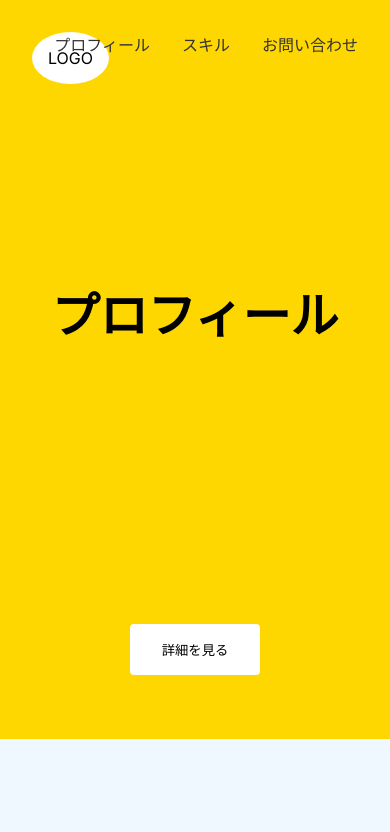
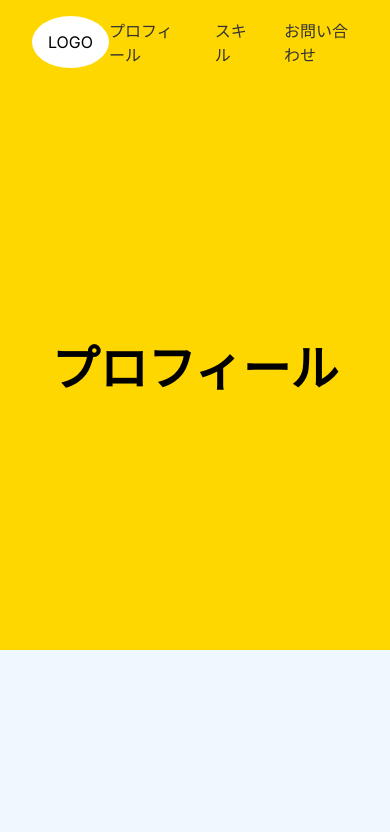
Before and after one commit to motiday/myPage4React, a React (Create React App) app in the folder react-app-sandbox/: page / in a window 390 px wide. Shown: the top 832 px of the page. Built offline with nearby package versions, Linux system fonts and the light colour scheme.

Commit message:
Refactor App layout and styles: Update header to a fixed position with navigation, adjust hero section height, and enhance main content structure. Improve CSS for better responsiveness and visual consistency.

```diff
--- a/react-app-sandbox/src/App.css
+++ b/react-app-sandbox/src/App.css
@@ -5,14 +5,14 @@
 .hero-section {
   background-color: #ffd700;
   padding: 2rem;
-  min-height: 80vh;
+  min-height: 60vh;
   display: flex;
   flex-direction: column;
   position: relative;
 }
 
 .logo {
-  position: absolute;
+  /* position: absolute; */
   top: 2rem;
   left: 2rem;
   background: white;
@@ -21,7 +21,7 @@
 }
 
 nav {
-  position: absolute;
+  /* position: absolute; */
   top: 2rem;
   right: 2rem;
   display: flex;
@@ -149,3 +149,20 @@ footer {
     transform: translateY(0);
   }
 }
+
+.header {
+  position: fixed;
+  top: 0;
+  left: 0;
+  right: 0;
+  background: #ffd700;
+  z-index: 1000;
+  padding: 1rem 2rem;
+  display: flex;
+  justify-content: space-between;
+  align-items: center;
+}
+
+.main-content {
+  padding-top: 80px;
+}
--- a/react-app-sandbox/src/App.js
+++ b/react-app-sandbox/src/App.js
@@ -30,7 +30,7 @@ const skillsData = [
     projects: [
       {
         name: "APIサーバー開発",
-        description: "モバイルアプリのバックエンドサーバー",
+        description: "モバイルアプ��のバックエンドサーバー",
         technologies: ["Node.js", "Express", "PostgreSQL"],
         role: "バックエンドリード"
       }
@@ -103,22 +103,26 @@ function SkillSection({ title, skills, description, projects }) {
 function App() {
   return (
     <div className="App">
-      <header className="hero-section">
+      <header className="header">
         <div className="logo">LOGO</div>
         <nav>
           <a href="#profile">プロフィール</a>
           <a href="#skills">スキル</a>
           <a href="#contact">お問い合わせ</a>
         </nav>
-        <h1>プロフィール</h1>
-        <button className="cta-button">詳細を見る</button>
       </header>
 
-      <main>
-        {skillsData.map((item) => (
-          <SkillSection key={item.id} {...item} />
-        ))}
-      </main>
+      <div className="main-content">
+        <section className="hero-section">
+          <h1>プロフィール</h1>
+        </section>
+
+        <main>
+          {skillsData.map((item) => (
+            <SkillSection key={item.id} {...item} />
+          ))}
+        </main>
+      </div>
 
       <footer>
         <p>© 2024 Portfolio</p>
```
